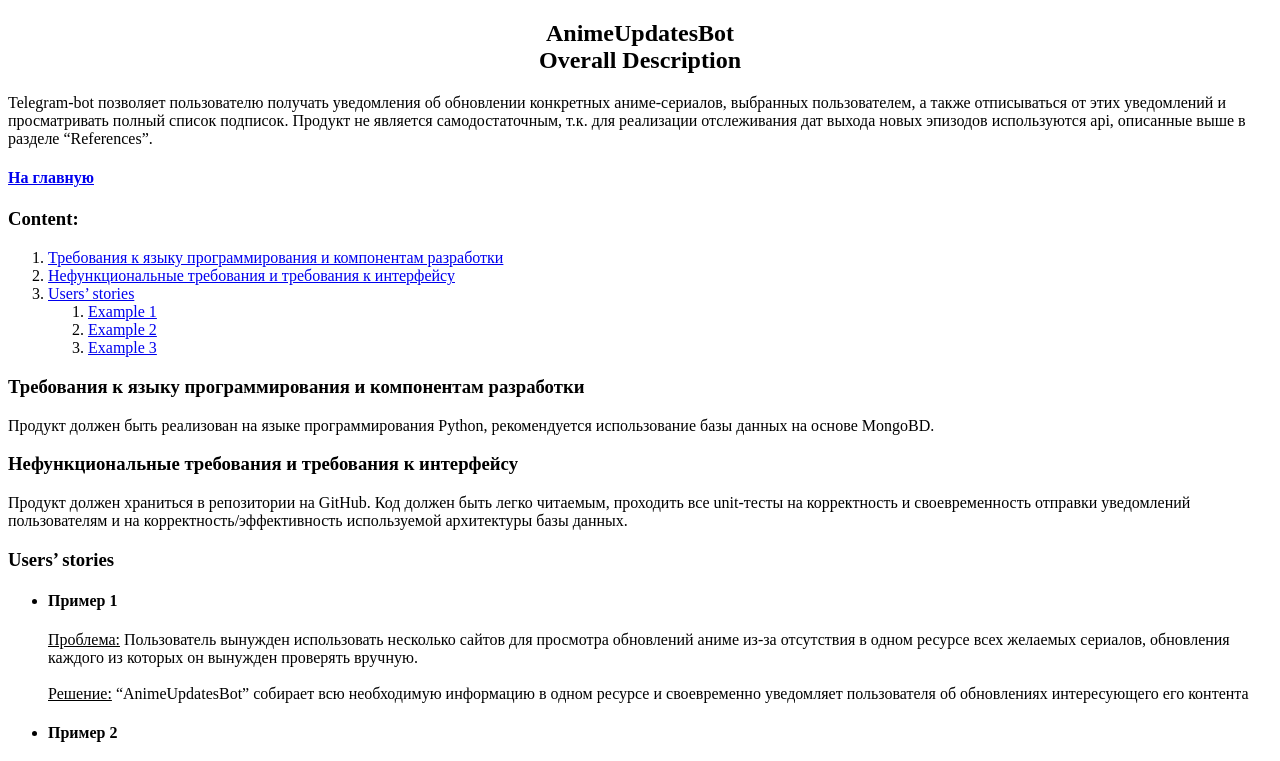
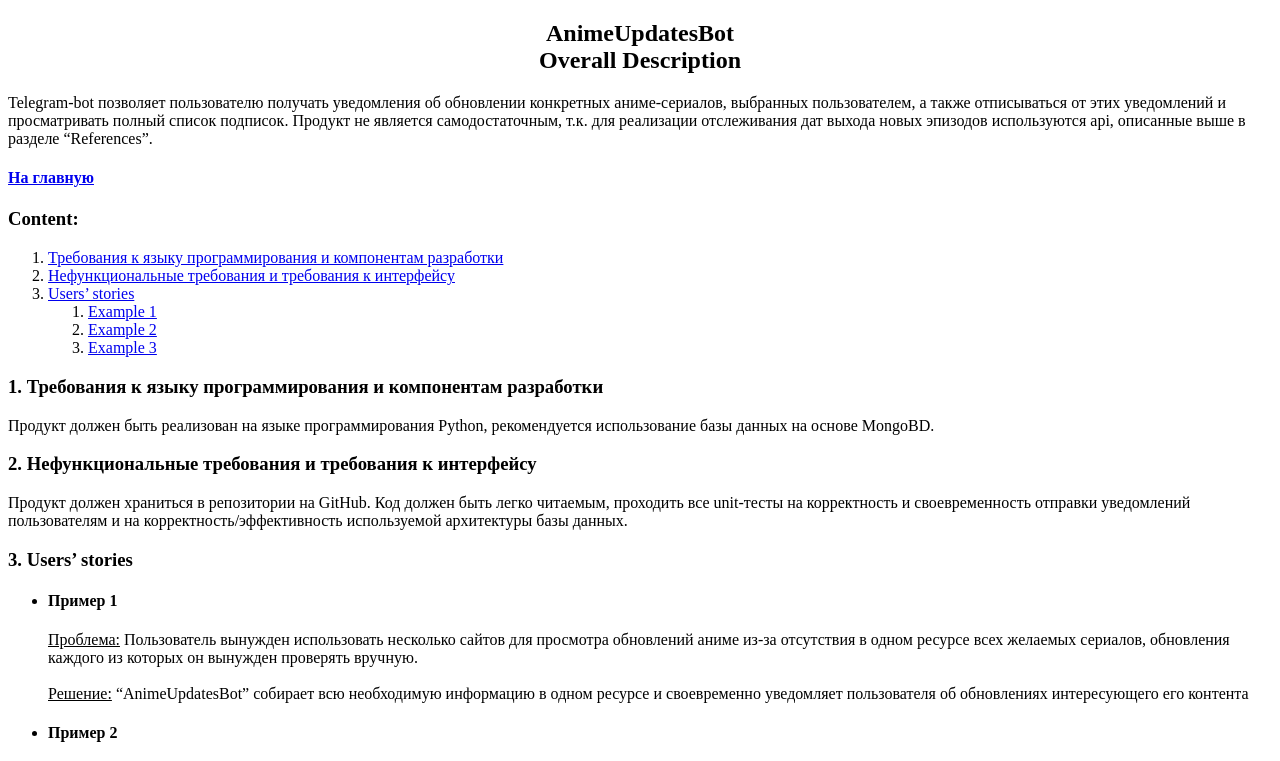
Before and after one commit to gorbunovakris4/srs, a plain HTML site: page overall.html in a window 1280 px wide. Shown: the top 761 px of the page. Drawn offline with Linux system fonts and the light colour scheme.

Commit message:
Update overall.html

```diff
--- a/overall.html
+++ b/overall.html
@@ -35,20 +35,20 @@
     <div class="main">
         <div class="item">
             <a name="lang"></a>
-            <h3>Требования к языку программирования и компонентам разработки</h3>
+            <h3>1. Требования к языку программирования и компонентам разработки</h3>
             <p>Продукт должен быть реализован на языке программирования Python, рекомендуется использование базы данных
                 на основе MongoBD.</p>
         </div>
         <div class="item">
             <a name="interface"></a>
-            <h3>Нефункциональные требования и требования к интерфейсу</h3>
+            <h3>2. Нефункциональные требования и требования к интерфейсу</h3>
             <p>Продукт должен храниться в репозитории на GitHub. Код должен быть легко читаемым, проходить все
                 unit-тесты на корректность и своевременность отправки уведомлений пользователям и на
                 корректность/эффективность используемой архитектуры базы данных. </p>
         </div>
         <div class="item">
             <a name="stories"></a>
-            <h3>Users’ stories</h3>
+            <h3>3. Users’ stories</h3>
             <ul>
                 <li>
                     <h4><b><a name="story1">Пример 1</a></b></h4>
```
